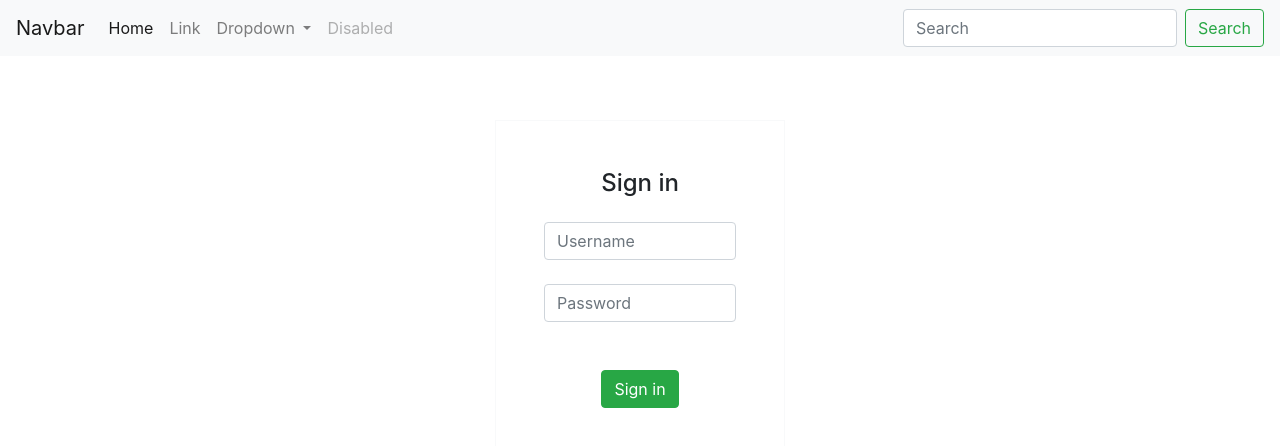
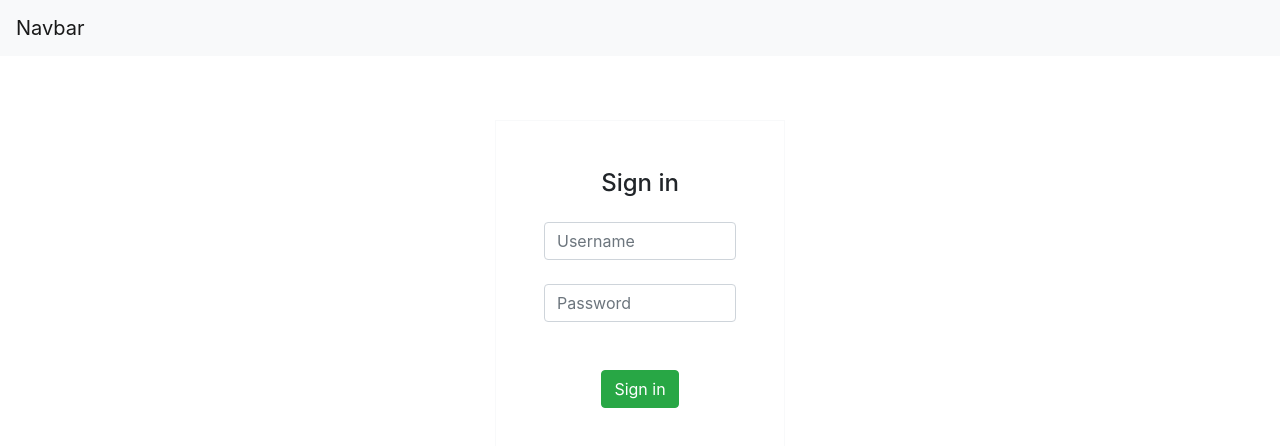
Before and after one commit to ckyvs/BitsAndBytes-Frontend, an Angular app: page /login in a window 1280 px wide. Shown: the top 446 px of the page. Built offline with nearby package versions, Linux system fonts and the light colour scheme.

Commit message:
improved navbar

```diff
--- a/src/app/app.component.html
+++ b/src/app/app.component.html
@@ -1,2 +1 @@
-<app-header></app-header>
 <router-outlet></router-outlet>
--- a/src/app/header/header.component.html
+++ b/src/app/header/header.component.html
@@ -5,33 +5,20 @@
         <span class="navbar-toggler-icon"></span>
     </button>
 
-    <div class="collapse navbar-collapse" id="navbarSupportedContent">
+    <div *ngIf="isLoggedIn" class="collapse navbar-collapse" id="navbarSupportedContent">
         <ul class="navbar-nav mr-auto">
             <li class="nav-item active">
-                <a class="nav-link" routerLink="">Home <span class="sr-only">(current)</span></a>
-            </li>
-            <li class="nav-item">
-                <a class="nav-link" routerLink="">Link</a>
-            </li>
-            <li class="nav-item dropdown">
-                <a class="nav-link dropdown-toggle" routerLink="" id="navbarDropdown" role="button" data-toggle="dropdown"
-                    aria-haspopup="true" aria-expanded="false">
-                    Dropdown
-                </a>
-                <div class="dropdown-menu" aria-labelledby="navbarDropdown">
-                    <a class="dropdown-item" routerLink="">Action</a>
-                    <a class="dropdown-item" routerLink="">Another action</a>
-                    <div class="dropdown-divider"></div>
-                    <a class="dropdown-item" routerLink="">Something else here</a>
-                </div>
-            </li>
-            <li class="nav-item">
-                <a class="nav-link disabled" routerLink="">Disabled</a>
+                <a class="nav-link" routerLink="">Vacancies <span class="sr-only">(current)</span></a>
             </li>
         </ul>
-        <form class="form-inline my-2 my-lg-0">
-            <input class="form-control mr-sm-2" type="search" placeholder="Search" aria-label="Search">
-            <button class="btn btn-outline-success my-2 my-sm-0" type="submit">Search</button>
-        </form>
     </div>
+    <ul *ngIf="isLoggedIn" class="navbar-nav navbar-collapse justify-content-end">
+        <li class="nav-item dropdown">
+            <a class="nav-link dropdown-toggle" data-toggle="dropdown" role="button" aria-haspopup="true" aria-expanded="false">Actions</a>
+            <div class="dropdown-menu dropdown-menu-right">
+                <a class="dropdown-item" routerLink="/profile">Profile</a>
+                <a class="dropdown-item" routerLink="/logout">Logout</a>
+            </div>
+        </li>
+    </ul>
 </nav>
--- a/src/app/header/header.component.ts
+++ b/src/app/header/header.component.ts
@@ -1,4 +1,5 @@
 import { Component, OnInit } from '@angular/core';
+import { AuthenticationService } from '../service/authentication.service';
 
 @Component({
   selector: 'app-header',
@@ -7,9 +8,11 @@ import { Component, OnInit } from '@angular/core';
 })
 export class HeaderComponent implements OnInit {
 
-  constructor() { }
+  isLoggedIn:boolean
+  constructor(private authService:AuthenticationService) { }
 
   ngOnInit(): void {
+    this.isLoggedIn=this.authService.isLoggedIn();
   }
 
 }
--- a/src/app/login/login.component.html
+++ b/src/app/login/login.component.html
@@ -1,3 +1,4 @@
+<app-header></app-header>
 <div class="container w-25 mt-3 pt-5">
     <form class="text-center border border-light p-5" (ngSubmit)="onSubmit()">
 
--- a/src/app/logout/logout.component.ts
+++ b/src/app/logout/logout.component.ts
@@ -1,4 +1,5 @@
 import { Component, OnInit } from '@angular/core';
+import { Router } from '@angular/router';
 
 @Component({
   selector: 'app-logout',
@@ -7,9 +8,11 @@ import { Component, OnInit } from '@angular/core';
 })
 export class LogoutComponent implements OnInit {
 
-  constructor() { }
+  constructor(private router:Router) { }
 
   ngOnInit(): void {
+    sessionStorage.clear();
+    this.router.navigate(['']);
   }
 
 }
--- a/src/app/vacancy/vacancy.component.html
+++ b/src/app/vacancy/vacancy.component.html
@@ -1,4 +1,5 @@
-<h1 class="text-center py-5">For vacancy</h1>
+<app-header></app-header>
+<h1 class="text-center py-5">Vacancies</h1>
 <div class="table-responsive">
     <div class="container" style="width: 60%;">
         <table class="table table-hover">
```
